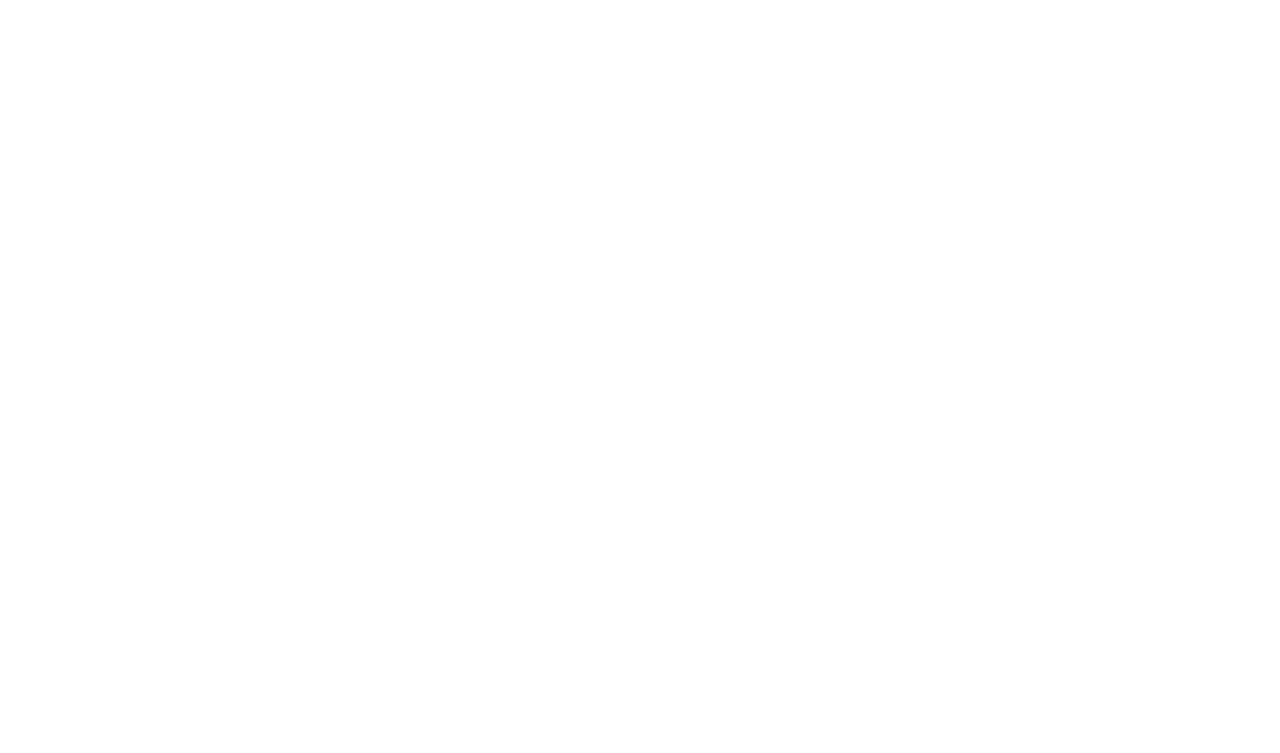
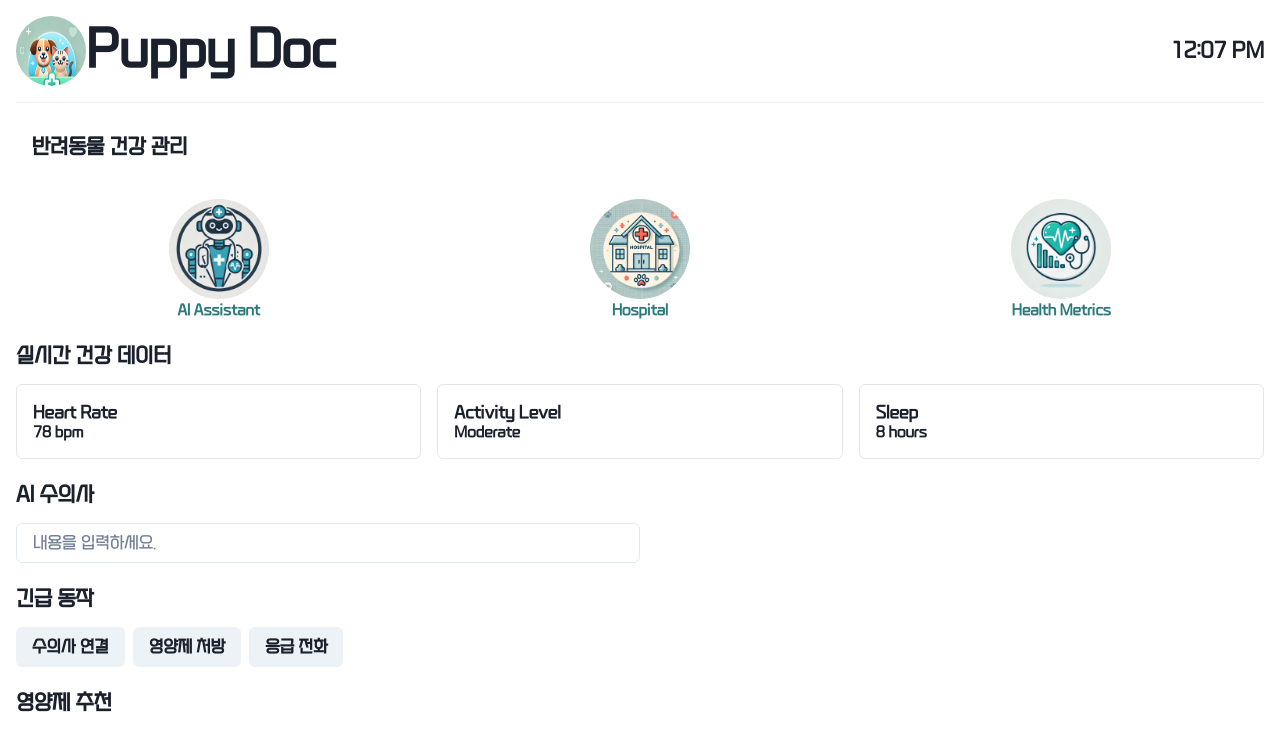
Before and after one commit to heehunjung/Wepet-FE, a React (Create React App) app: page /Home in a window 1280 px wide. Before the commit this address had no page. Shown: the top 753 px of the page. Built offline with nearby package versions, Linux system fonts and the light colour scheme.

Commit message:
feat: 로고 -> home으로 이동

```diff
--- a/src/App.js
+++ b/src/App.js
@@ -12,6 +12,8 @@
     <ChakraProvider theme={theme}>
       <Routes>
         <Route path ="/" element={<Home />} />
+        <Route path ="/Home" element={<Home />} />
+
         <Route path ="/assistant" element={<Assistant />} />
       </Routes>
     </ChakraProvider>
--- a/src/global/Header.js
+++ b/src/global/Header.js
@@ -1,16 +1,21 @@
 import React from 'react';
 import "../style/App.css";
 import { Heading, Box, VStack, Image } from "@chakra-ui/react";
+import { useNavigate } from 'react-router-dom';
 
-const Header = ({ title }) => (
+const Header = ({ title }) => {
+    const navigate = useNavigate();
+
+    return (
         <Box display="flex" alignItems="center">
             <VStack spacing={1}>
-            <Box boxSize="70px" borderRadius="full" overflow="hidden">
-                <Image src="/icons/wepet-logo-icon.webp" boxSize="100px" />
+                <Box boxSize="70px" borderRadius="full" overflow="hidden" onClick={() => navigate('/home')} cursor="pointer">
+                    <Image src="/icons/wepet-logo-icon.webp" boxSize="100px" alt="WePet Logo" />
                 </Box>
             </VStack>
             <Heading as='h2' size='2xl'>{title}</Heading>
         </Box>
     );
+};
 
 export default Header;
```
Lines whose indentation alone changed are shown as unchanged.
